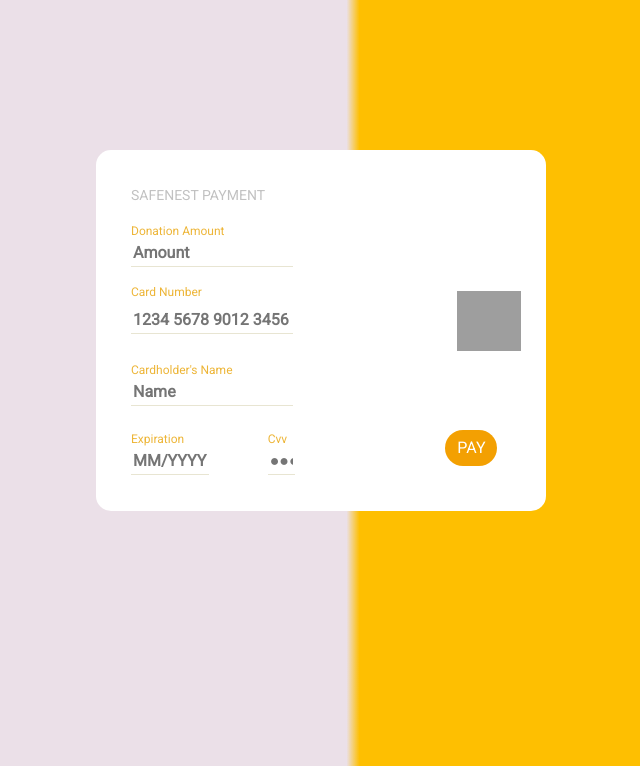
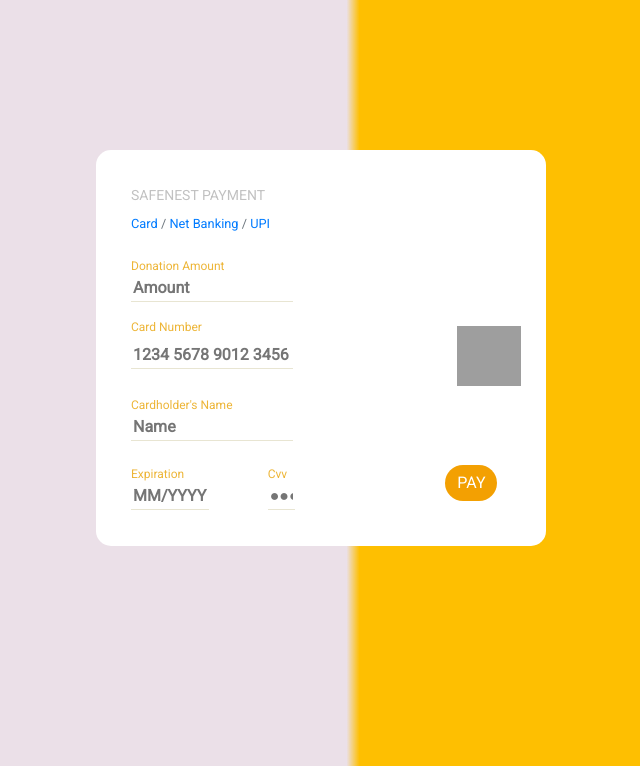
Before and after one commit to kousik-prabu-git/SafeNest, a Django app: page /donate in a window 1280 px wide. Shown: the top 766 px of the page, without its empty margins (319-959 px from the left). Run offline with Django 3.2, Linux system fonts and the light colour scheme; some libraries are stand-ins or nearby versions; grey boxes are pictures that could not be loaded.

Commit message:
Payment Page

```diff
--- a/app/models.py
+++ b/app/models.py
@@ -1,7 +1,6 @@
 from django.db import models
 from django.contrib.auth.models import *
 import uuid
-
 
 class PetProfile(models.Model):
     name = models.CharField(max_length=255)
--- a/app/templates/donate/home.html
+++ b/app/templates/donate/home.html
@@ -9,9 +9,8 @@
     <link rel="stylesheet" href="https://maxcdn.bootstrapcdn.com/bootstrap/4.0.0/css/bootstrap.min.css"
         integrity="sha384-Gn5384xqQ1aoWXA+058RXPxPg6fy4IWvTNh0E263XmFcJlSAwiGgFAW/dAiS6JXm" crossorigin="anonymous">
     <link rel="stylesheet" href="https://cdn.jsdelivr.net/npm/bootstrap-icons@1.4.0/font/bootstrap-icons.css">
-    <script src="https://code.jquery.com/jquery-3.2.1.slim.min.js"
-    integrity="sha384-KJ3o2DKtIkvYIK3UENzmM7KCkRr/rE9/Qpg6aAZGJwFDMVNA/GpGFF93hXpG5KkN"
-    crossorigin="anonymous"></script>
+    <script src="https://code.jquery.com/jquery-3.6.0.min.js"
+        integrity="sha256-/xUj+3OJU5yExlq6GSYGSHk7tPXikynS7ogEvDej/m4=" crossorigin="anonymous"></script>
     <script src="https://cdnjs.cloudflare.com/ajax/libs/popper.js/1.12.9/umd/popper.min.js"
         integrity="sha384-ApNbgh9B+Y1QKtv3Rn7W3mgPxhU9K/ScQsAP7hUibX39j7fakFPskvXusvfa0b4Q"
         crossorigin="anonymous"></script>
@@ -93,27 +92,80 @@ input {
         <div class="row d-flex justify-content-center">
             <div class="col-sm-12">
                 <div class="card mx-auto">
-                    <p class="heading">SAFENEST PAYMENT</p>
+                    <p class="heading mb-1">SAFENEST PAYMENT</p>
+                    <small class="text-muted mt-1"><a href="javascript: void(0);" id="toggle-card">Card</a> / <a href="javascript: void(0);" id="toggle-netbanking">Net Banking</a> / <a
+                            href="javascript: void(0);" id="toggle-upi">UPI</a></small>
+                    <br>
+                    <div id="card" class="">
                         <form class="card-details" action="/donate" method="POST">
                             {% csrf_token %}
                             <div class="form-group">
-                            <p class="text-warning mb-0">Donation Amount</p> <input type="text" name="amount" placeholder="Amount" size="17">
+                                <p class="text-warning mb-0">Donation Amount</p> <input type="text" name="amount"
+                                    placeholder="Amount" size="17">
                             </div>
                             <div class="form-group mb-0">
-                            <p class="text-warning mb-0">Card Number</p> <input type="text" name="card-num" placeholder="1234 5678 9012 3456" size="17" id="cno" minlength="16" maxlength="16"> <img src="https://img.icons8.com/color/48/000000/visa.png" width="64px" height="60px" />
+                                <p class="text-warning mb-0">Card Number</p> <input type="text" name="card-num"
+                                    placeholder="1234 5678 9012 3456" size="17" id="cno" minlength="16" maxlength="16">
+                                <img src="https://img.icons8.com/color/48/000000/visa.png" width="64px" height="60px" />
                             </div>
                             <div class="form-group">
-                            <p class="text-warning mb-0">Cardholder's Name</p> <input type="text" name="name" placeholder="Name" size="17">
+                                <p class="text-warning mb-0">Cardholder's Name</p> <input type="text" name="name"
+                                    placeholder="Name" size="17">
                             </div>
                             <div class="form-group pt-2">
                                 <div class="row d-flex">
                                     <div class="col-sm-4">
-                                    <p class="text-warning mb-0">Expiration</p> <input type="text" name="exp" placeholder="MM/YYYY" size="7" id="exp" minlength="7" maxlength="7">
+                                        <p class="text-warning mb-0">Expiration</p> <input type="text" name="exp"
+                                            placeholder="MM/YYYY" size="7" id="exp" minlength="7" maxlength="7">
                                     </div>
                                     <div class="col-sm-3">
-                                    <p class="text-warning mb-0">Cvv</p> <input type="password" name="cvv" placeholder="&#9679;&#9679;&#9679;" size="1" minlength="3" maxlength="3">
+                                        <p class="text-warning mb-0">Cvv</p> <input type="password" name="cvv"
+                                            placeholder="&#9679;&#9679;&#9679;" size="1" minlength="3" maxlength="3">
                                     </div>
-                                <div class="col-sm-5 pt-0"> <button type="submit" class="btn btn-primary">PAY</button> </div>
+                                    <div class="col-sm-5 pt-0"> <button type="submit"
+                                            class="btn btn-primary">PAY</button> </div>
+                                </div>
+                            </div>
+                        </form>
+                    </div>
+                    <div id="netbanking" class="d-none">
+                        <form class="card-details" action="/donate" method="POST">
+                            {% csrf_token %}
+                            <div class="form-group">
+                                <p class="text-warning mb-0">Donation Amount</p> <input type="text" name="amount"
+                                    placeholder="Amount" size="17">
+                            </div>
+                            <div class="form-group mb-0">
+                                <p class="text-warning mb-0">Bank Name</p> <input type="text" name="bank-name"
+                                    placeholder="Name of the bank" size="17" id="bankname" minlength="16" maxlength="16"> <img
+                                    src="https://img.icons8.com/color/48/000000/visa.png" width="64px" height="60px" />
+                            </div>
+                            <div class="form-group">
+                                <p class="text-warning mb-0">NEFT/RTGS Txn ID</p> <input type="text" name="txid"
+                                    placeholder="Txn ID" size="17">
+                            </div>
+                            <div class="form-group pt-2">
+                                <div class="col-sm-5 pt-0"> <button type="submit" class="btn btn-primary">PAY</button>
+                                </div>
+                        </form>
+                    </div>
+                </div>
+                <div id="upi" class="d-none">
+                    <form class="card-details" action="/donate" method="POST">
+                        {% csrf_token %}
+                        <div class="form-group">
+                            <p class="text-warning mb-0">Donation Amount</p> <input type="text" name="amount"
+                                placeholder="Amount" size="17">
+                        </div>
+                        <div class="form-group mb-0">
+                            <p class="text-warning mb-0">VPA</p> <input type="text" name="card-num"
+                                placeholder="<username>@oksbi" size="17" id="vpa" minlength="16" maxlength="16">
+                            <img src="https://img.icons8.com/color/48/000000/visa.png" width="64px" height="60px" />
+                        </div>
+                        <div class="form-group pt-2">
+                            <div class="row d-flex">
+                                <div class="col-sm-5 pt-0"> <button type="submit" class="btn btn-primary">PAY</button>
+                                </div>
                             </div>
                         </div>
                     </form>
@@ -121,6 +173,24 @@ input {
             </div>
         </div>
     </div>
+    <script>
+        $("#toggle-card").click(function(){
+            $("#card").removeClass('d-none')
+            $("#netbanking").addClass('d-none')
+            $("#upi").addClass('d-none')
+        })
+        $("#toggle-netbanking").click(function(){
+            $("#card").addClass('d-none')
+            $("#netbanking").removeClass('d-none')
+            $("#upi").addClass('d-none')
+        })
+        $("#toggle-upi").click(function(){
+            $("#card").addClass('d-none')
+            $("#netbanking").addClass('d-none')
+            $("#upi").removeClass('d-none')
+        })
+
+    </script>
 </body>
 
 </html>
```
Lines whose indentation alone changed are shown as unchanged.
